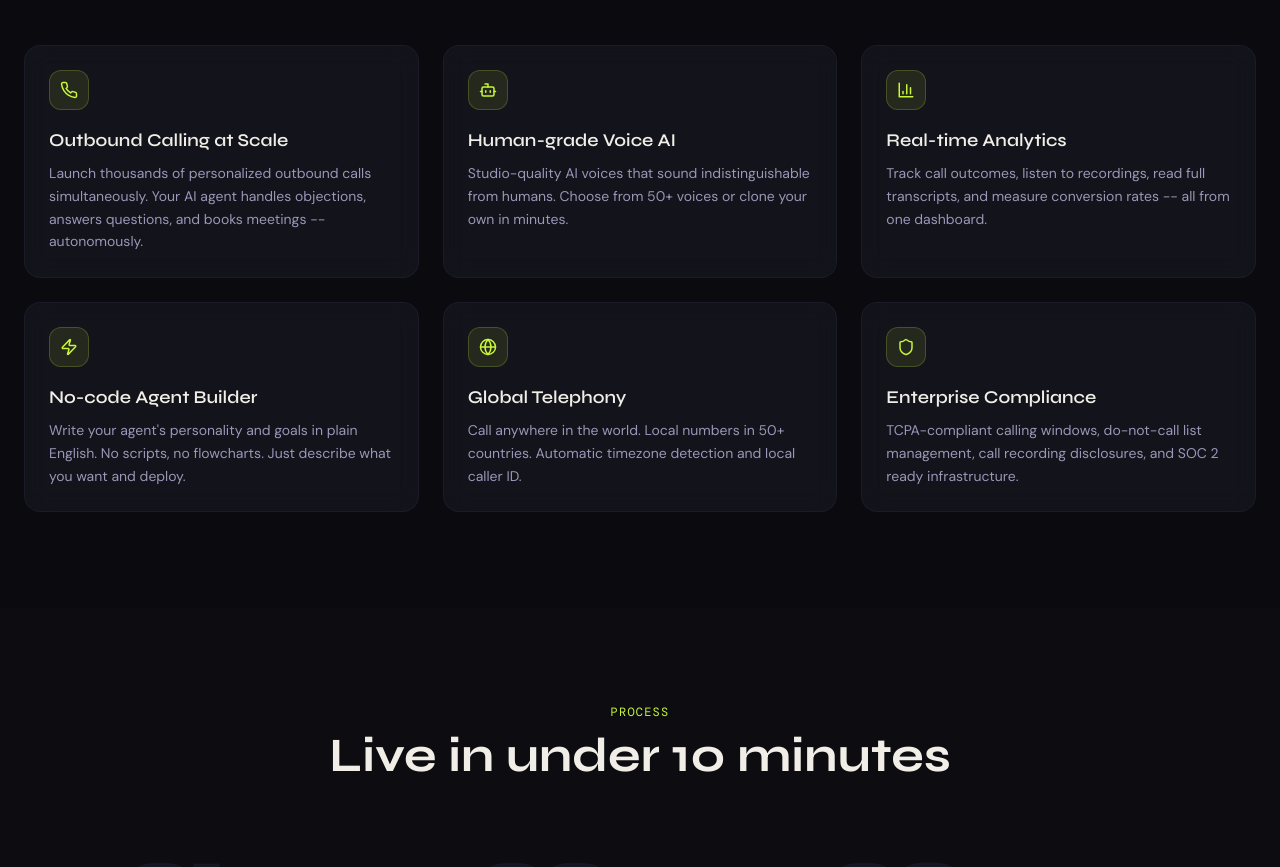
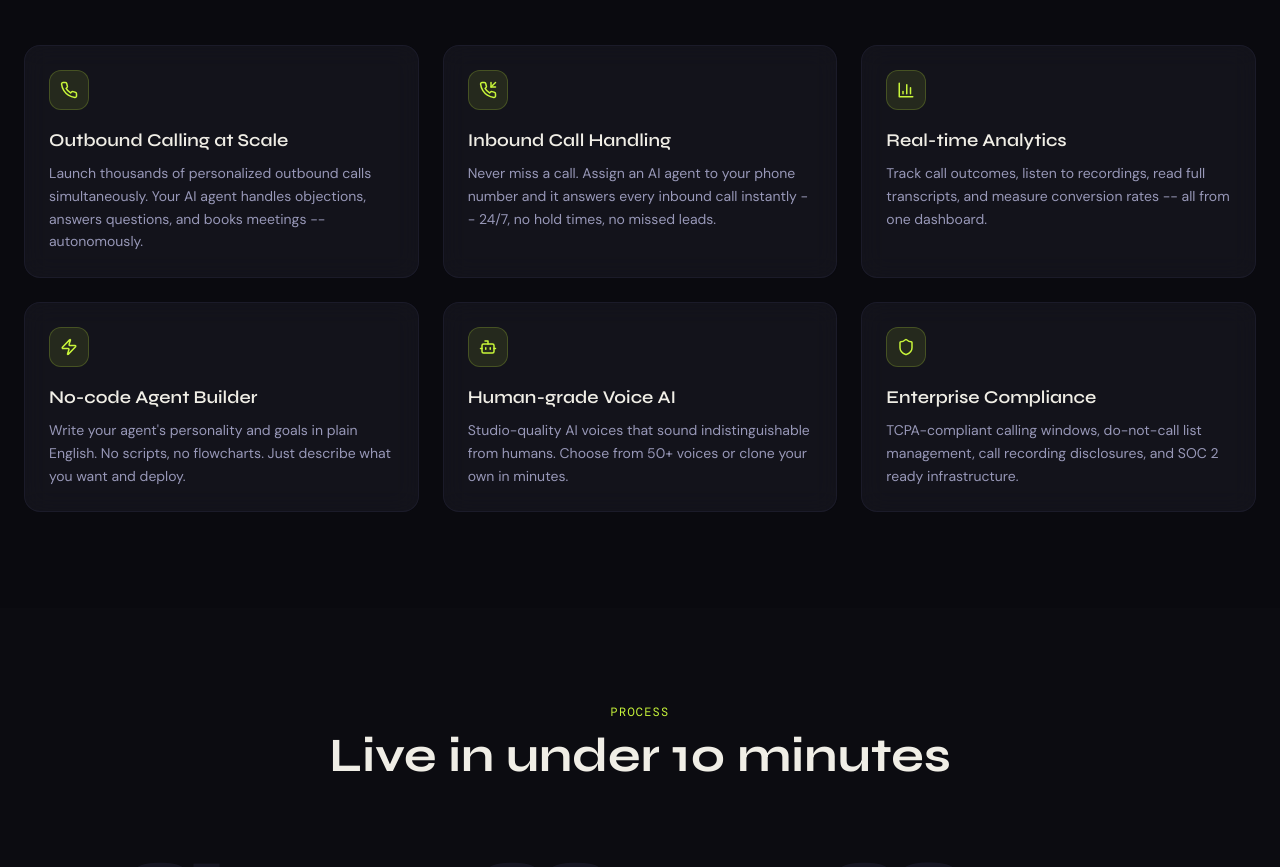
Before and after one commit to tylerroy24/Speekeasy24, a React (Vite) app: page / in a window 1280 px wide. Shown: the part 1400-2267 px from the top of the page. Built offline with nearby package versions, Linux system fonts and the light colour scheme; no server answers; a web font is replaced by a local one.

Commit message:
Landing: swap Human-grade Voice AI and Global Telephony, add Inbound Call Handling

```diff
--- a/src/pages/Landing.jsx
+++ b/src/pages/Landing.jsx
@@ -4,7 +4,7 @@ import Nav from '../components/Nav'
 import { Waveform } from '../components/UI'
 import ChatBot from '../components/ChatBot'
 import { useSEO, schema } from '../hooks/useSEO'
-import { ChevronRight, Phone, Bot, BarChart3, Shield, Zap, Globe, Check, ArrowRight } from 'lucide-react'
+import { ChevronRight, Phone, PhoneIncoming, Bot, BarChart3, Shield, Zap, Globe, Check, ArrowRight } from 'lucide-react'
 
 const stats = [
   { value: '< 400ms', label: 'Avg response latency' },
@@ -20,9 +20,9 @@ const features = [
     desc: 'Launch thousands of personalized outbound calls simultaneously. Your AI agent handles objections, answers questions, and books meetings -- autonomously.',
   },
   {
-    icon: Bot,
-    title: 'Human-grade Voice AI',
-    desc: 'Studio-quality AI voices that sound indistinguishable from humans. Choose from 50+ voices or clone your own in minutes.',
+    icon: PhoneIncoming,
+    title: 'Inbound Call Handling',
+    desc: 'Never miss a call. Assign an AI agent to your phone number and it answers every inbound call instantly -- 24/7, no hold times, no missed leads.',
   },
   {
     icon: BarChart3,
@@ -35,9 +35,9 @@ const features = [
     desc: 'Write your agent\'s personality and goals in plain English. No scripts, no flowcharts. Just describe what you want and deploy.',
   },
   {
-    icon: Globe,
-    title: 'Global Telephony',
-    desc: 'Call anywhere in the world. Local numbers in 50+ countries. Automatic timezone detection and local caller ID.',
+    icon: Bot,
+    title: 'Human-grade Voice AI',
+    desc: 'Studio-quality AI voices that sound indistinguishable from humans. Choose from 50+ voices or clone your own in minutes.',
   },
   {
     icon: Shield,
```
